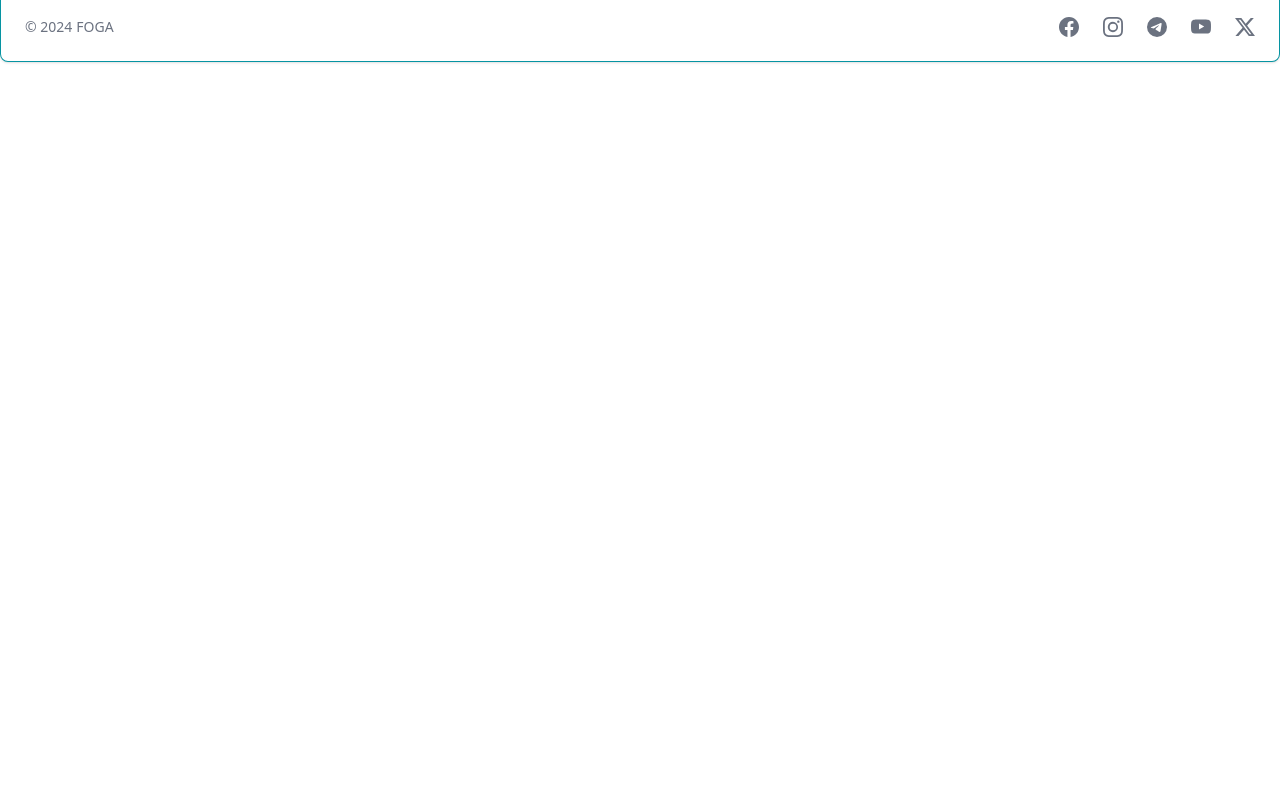
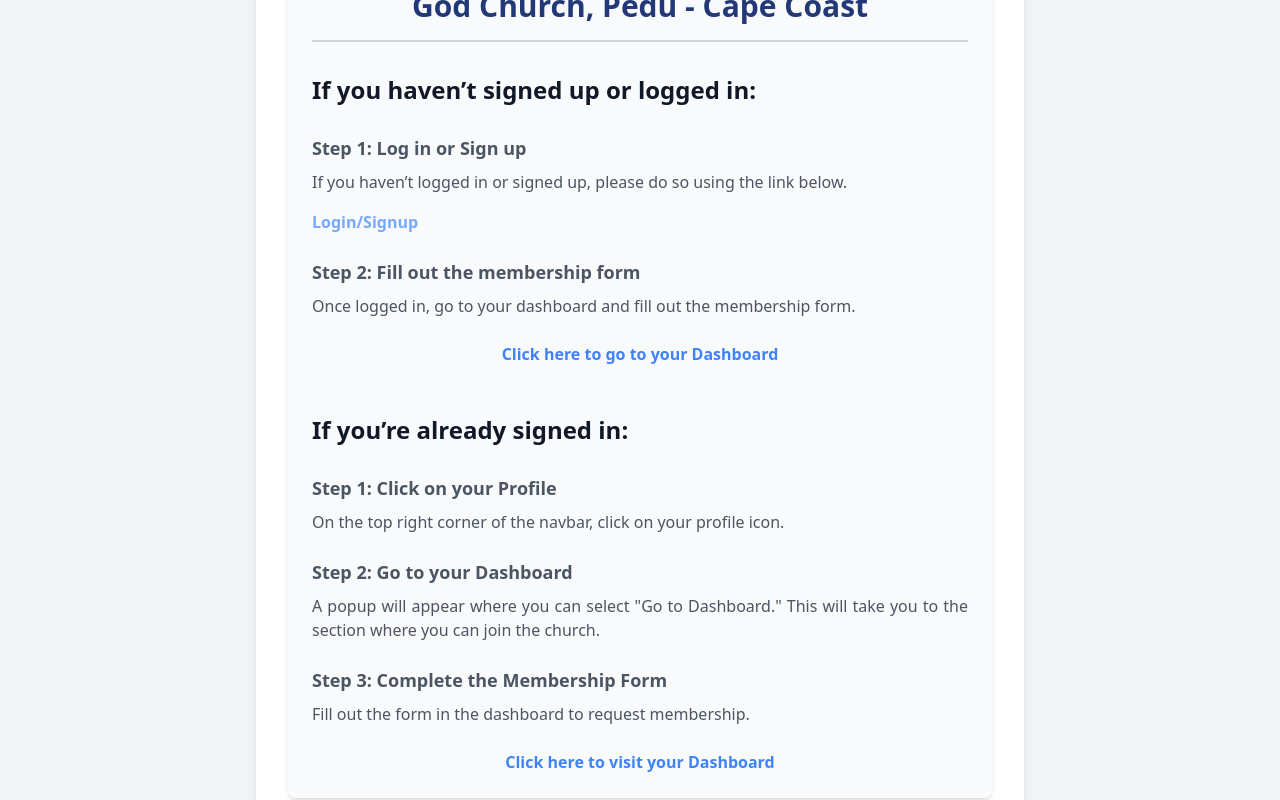
Before and after one commit to BossEl-566/FOGAMS, a React (Vite) app in the folder Client-FOGA/: page /how-to-join-us in a window 1280 px wide. Shown: the part 320-1120 px from the top of the page. Before the commit the page ends 800 px from the top, so only its background shows below. Built offline with nearby package versions, Linux system fonts and the light colour scheme; no server answers.

Commit message:
Add HowToJoinUs page with membership instructions and navigation links

```diff
--- a/Client-FOGA/src/pages/HowToJoinUs.jsx
+++ b/Client-FOGA/src/pages/HowToJoinUs.jsx
@@ -1,7 +1,93 @@
-import React from 'react'
+import React from 'react';
+import { Link } from 'react-router-dom';
+import assembliesOfGodLogo from '../assets/assembliesOfGodLogo.png'; // Replace with the correct path to your logo
 
-export default function HowToJoinUs() {
+const HowToJoinUs = () => {
   return (
-    <div>HowToJoinUs</div>
-  )
-}
+    <div className="flex items-center justify-center min-h-screen bg-gray-100 dark:bg-gray-900 p-4">
+      <div className="bg-white dark:bg-gray-800 p-8 rounded-lg shadow-lg w-full max-w-3xl">
+        <div className="text-center mb-10">
+          <img
+            src={assembliesOfGodLogo}
+            alt="Fellowship of Grace Assemblies of God Church, Pedu Logo"
+            className="w-24 h-24 mx-auto mb-1"
+          />
+        </div>
+
+        <div className="bg-gray-50 dark:bg-gray-700 p-6 rounded-lg shadow-md">
+          <h1 className="text-3xl font-bold text-center text-blue-900 dark:text-white mb-4">
+            To Join Fellowship of Grace Assemblies of God Church, Pedu - Cape Coast
+          </h1>
+          <hr className="border-t-2 border-gray-300 dark:border-gray-600 mb-8" />
+
+          {/* If the user is not signed in */}
+          <div className="mb-12 text-justify">
+            <h2 className="text-2xl font-semibold text-gray-900 dark:text-white mb-7">
+              If you haven’t signed up or logged in:
+            </h2>
+            <div className="space-y-6">
+              <div className="text-gray-600 dark:text-gray-200">
+                <h3 className="font-semibold text-lg mb-2">Step 1: Log in or Sign up</h3>
+                <p className="mb-4">
+                  If you haven’t logged in or signed up, please do so using the link below.
+                </p>
+                <Link
+                  to="/sign-in"
+                  className="text-blue-400 hover:underline hover:text-blue-900 font-bold transition-all"
+                >
+                  Login/Signup
+                </Link>
+              </div>
+              <div className="text-gray-600 dark:text-gray-200">
+                <h3 className="font-semibold text-lg mb-2">Step 2: Fill out the membership form</h3>
+                <p>Once logged in, go to your dashboard and fill out the membership form.</p>
+              </div>
+              <div className="text-center mt-8">
+                <Link
+                  to='/dashboard?tab=join'
+                  className="text-blue-500 hover:underline font-bold hover:text-blue-950 transition-all"
+                >
+                  Click here to go to your Dashboard
+                </Link>
+              </div>
+            </div>
+          </div>
+
+          {/* If the user is already signed in */}
+          <div className="text-justify">
+            <h2 className="text-2xl font-semibold text-gray-900 dark:text-white mb-7">
+              If you’re already signed in:
+            </h2>
+            <div className="space-y-6">
+              <div className="text-gray-600 dark:text-gray-200">
+                <h3 className="font-semibold text-lg mb-2">Step 1: Click on your Profile</h3>
+                <p>On the top right corner of the navbar, click on your profile icon.</p>
+              </div>
+              <div className="text-gray-600 dark:text-gray-200">
+                <h3 className="font-semibold text-lg mb-2">Step 2: Go to your Dashboard</h3>
+                <p>
+                  A popup will appear where you can select "Go to Dashboard." This will take you to
+                  the section where you can join the church.
+                </p>
+              </div>
+              <div className="text-gray-600 dark:text-gray-200">
+                <h3 className="font-semibold text-lg mb-2">Step 3: Complete the Membership Form</h3>
+                <p>Fill out the form in the dashboard to request membership.</p>
+              </div>
+              <div className="text-center mt-8">
+                <Link
+                  to='/dashboard?tab=join'
+                  className="text-blue-500 hover:underline font-bold hover:text-blue-950 transition-all"
+                >
+                  Click here to visit your Dashboard
+                </Link>
+              </div>
+            </div>
+          </div>
+        </div>
+      </div>
+    </div>
+  );
+};
+
+export default HowToJoinUs;
```
